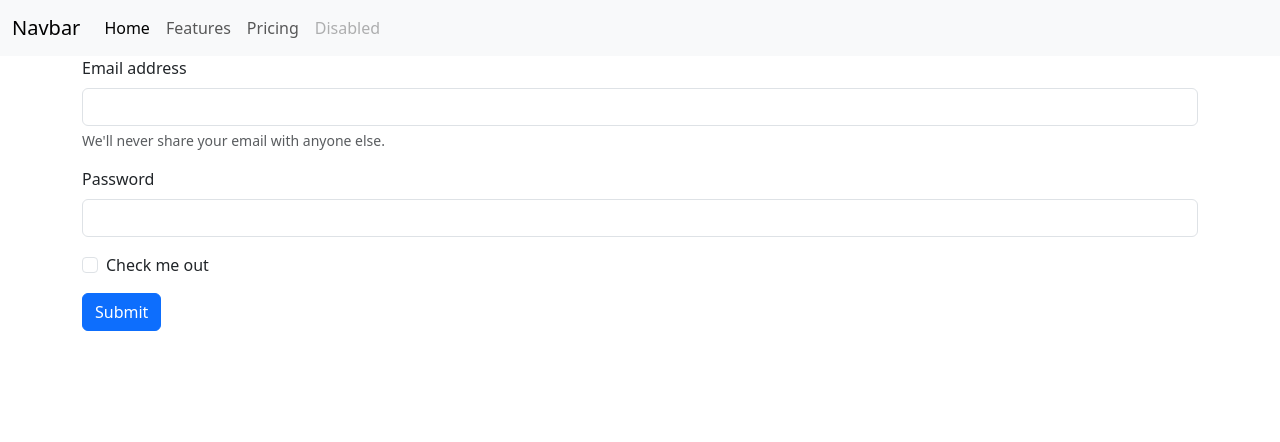
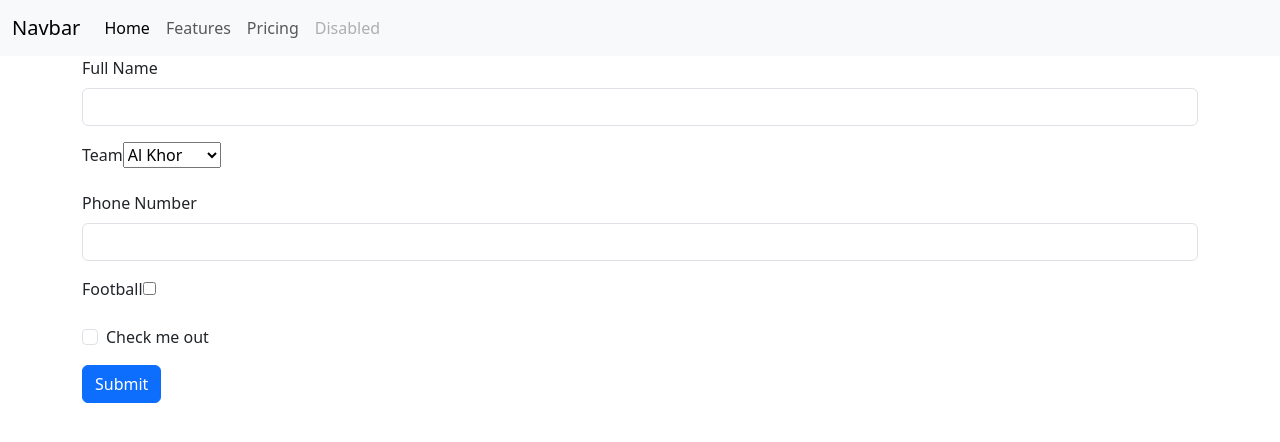
Before and after one commit to naseebahammed/oruma, a React (Create React App) app: page / in a window 1280 px wide. Shown: the top 442 px of the page. Built offline with nearby package versions, Linux system fonts and the light colour scheme.

Commit message:
Data set updated

```diff
--- a/src/Pages/Registration/Registration.jsx
+++ b/src/Pages/Registration/Registration.jsx
@@ -1,35 +1,54 @@
 import React from "react";
 import "./Registraltion.scss";
 import "bootstrap/dist/css/bootstrap.css";
+import gameData from "./../../data";
 
 function Registration() {
+  const [Game, Teams] = gameData;
   return (
     <>
       <form>
         <div className="mb-3">
           <label for="exampleInputEmail1" className="form-label">
-            Email address
+            Full Name
           </label>
           <input
-            type="email"
+            type="text"
             className="form-control"
             id="exampleInputEmail1"
             aria-describedby="emailHelp"
           />
-          <div id="emailHelp" className="form-text">
-            We'll never share your email with anyone else.
-          </div>
         </div>
         <div className="mb-3">
-          <label for="exampleInputPassword1" className="form-label">
-            Password
+          <label for="exampleInputEmail1" className="form-label">
+            Team
+          </label>
+          <select name="" id="">
+            {Teams.map((item) => (
+              <option value="">{item.name}</option>
+            ))}
+          </select>
+        </div>
+
+        <div className="mb-3">
+          <label for="exampleInputEmail1" className="form-label">
+            Phone Number
           </label>
           <input
-            type="password"
+            type="text"
             className="form-control"
-            id="exampleInputPassword1"
+            id="exampleInputEmail1"
+            aria-describedby="emailHelp"
           />
         </div>
+
+        <div className="mb-3">
+          <label for="exampleInputEmail1" className="form-label">
+            Football
+          </label>
+          <input type="checkbox" />
+        </div>
+
         <div className="mb-3 form-check">
           <input
             type="checkbox"
--- a/src/data.js
+++ b/src/data.js
@@ -1,18 +1,24 @@
-const game = [
-  "Basketball",
-  "Lemon spoon",
-  "Football",
-  "Kamba",
-  "Tavala chaatm",
-  "Music ball pass",
-  "Musical chair",
-  "Cricket stumb",
-  "Water bottle filling",
-  "Penalty shoot",
-  "Kulam kara",
-  "Coin filling",
-  "Ball blowing",
+const Game = [
+  { id: 1, name: "Basketball", value: "basketball" },
+  { id: 2, name: "Lemon spoon", value: "lemon&spoon" },
+  { id: 3, name: "Football", value: "football" },
+  { id: 4, name: "Kamba", value: "kamba" },
+  { id: 5, name: "Tavala Chaatm", value: "tavala" },
+  { id: 6, name: "Musical Ball Pass", value: "ballPass" },
+  { id: 7, name: "Musical chair", value: "musicalChair" },
+  { id: 8, name: "Cricket Stumb", value: "cricketStumb" },
+  { id: 9, name: "Water Bottle Filling", value: "waterFilling" },
+  { id: 10, name: "Penalty shoot", value: "penalty" },
+  { id: 11, name: "Kulam Kara", value: "kulamKara" },
+  { id: 12, name: "Coin Filling", value: "coinFilling" },
+  { id: 13, name: "Ball blowing", value: "ballBlowing" },
 ];
-const teams = ["Al Khor", "Ar Rayyan", "Doha", "Wakrah"];
 
-export default [game, teams];
+const Teams = [
+  { id: 1, name: "Al Khor", value: "alkhor" },
+  { id: 2, name: "Ar Rayyan", value: "rayyan" },
+  { id: 3, name: "Doha", value: "doha" },
+  { id: 4, name: "Wakrah", value: "wakrah" },
+];
+
+export default [Game, Teams];
```
Also changed, not shown: 2 other files (tests, documents, lock files or other folders).
